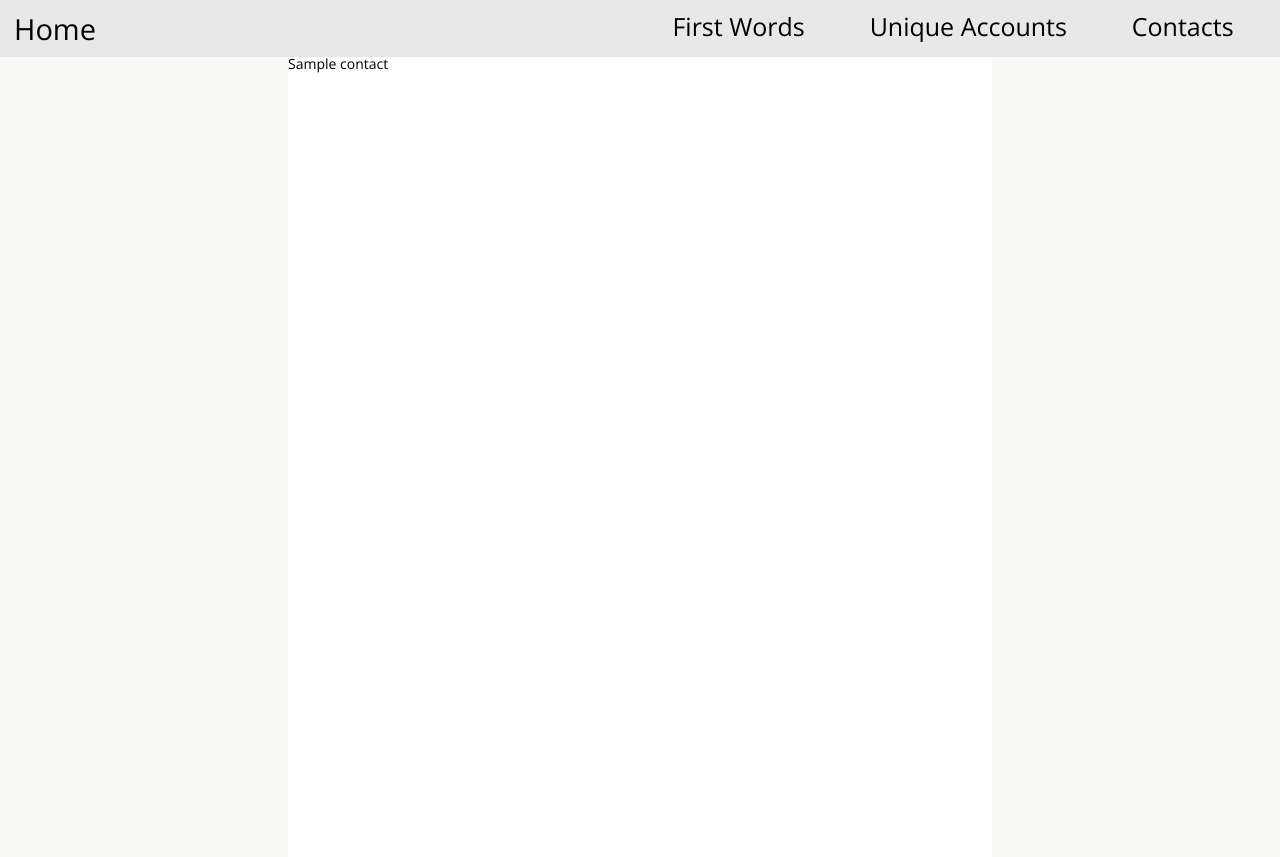
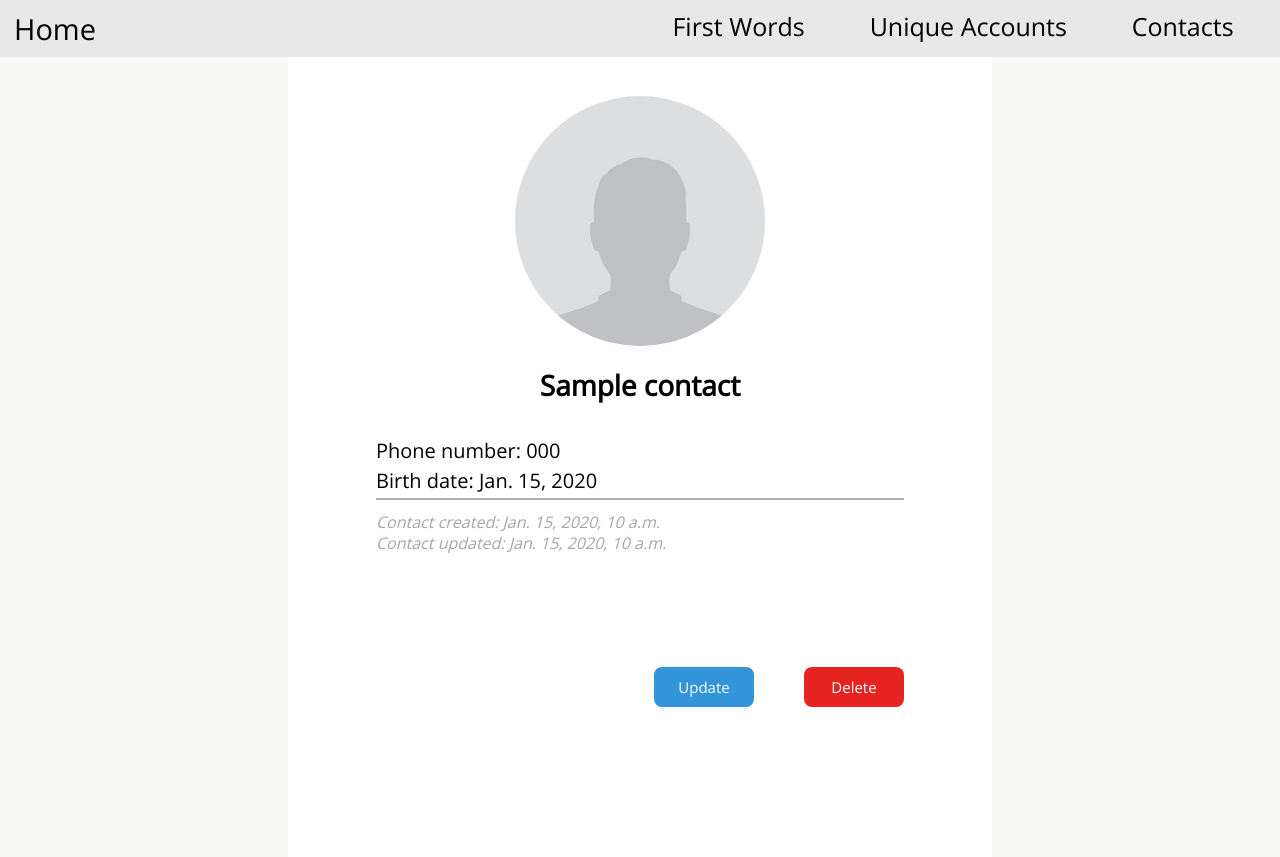
Before and after one commit to hillel-i-python-pro-i-2022-08-26/django_homework__lukianitca_mykyta, a Django app: page /contacts/detail-contact/1 in a window 1280 px wide. Run offline with Django 4.2, Linux system fonts and the light colour scheme; tables that the repository leaves empty hold one stand-in row (values such as "Sample post").

Commit message:
Detail contact template and styles

```diff
--- a/apps/templates/contacts/detail_contact.html
+++ b/apps/templates/contacts/detail_contact.html
@@ -1,7 +1,39 @@
 {% extends "_helpers/_base.html" %}
+{% load static %}
+
+{% block styles %}
+<link rel="stylesheet" type="text/css" href="{% static "contacts/css/details_contact.css" %}">
+{% endblock %}
 
 {% block content %}
-<div>
-    <h1>{{ contact.contact_name }}</h1>
+<div class="contact-wrapper">
+    <div class="contact-image__container">
+        <img src="{% static "contacts/temp_photo/contact_profile.jpg" %}" alt="contact picture" class="contact-image">
+    </div>
+    <div class="contact-info__container">
+        <div class="contact-title__container">
+            <h1 class="contact-title">{{ contact.contact_name }}</h1>
+        </div>
+        <div class="contact-other__container">
+            <div class="contact-other__main">
+                <p>Phone number: {{ contact.phone_number }}</p>
+                <p>Birth date: {{ contact.birth_date }}</p>
+            </div>
+            <div class="contact-other__time-info">
+                <p>Contact created: {{ contact.created_at }}</p>
+                <p>Contact updated: {{ contact.updated_at }}</p>
+            </div>
+        </div>
+    </div>
+    <div class="buttons__container">
+        <a href="{{ contact.get_update_url }}">
+            <div class="button button-update">Update</div>
+        </a>
+        <a href="{{ contact.get_delete_url }}">
+            <div class="button button-delete">Delete</div>
+        </a>
+    </div>
+
+
 </div>
 {% endblock %}
--- /dev/null
+++ b/static/contacts/css/details_contact.css
@@ -0,0 +1,100 @@
+.contact-wrapper {
+    width: 75%;
+    height: 650px;
+    margin: auto;
+    display: flex;
+    flex-direction: column;
+    align-items: center;
+}
+
+.contact-wrapper:last-child {
+    align-items: end;
+}
+
+.contact-image__container {
+    display: flex;
+    justify-content: center;
+    align-items: center;
+    width: 300px;
+    height: 300px;
+    margin: 1rem auto 0;
+}
+
+.contact-image {
+    width: 250px;
+    border-radius: 50%;
+}
+
+.contact-info__container {
+    width: 100%;
+    flex: 1 1 auto;
+}
+
+.contact-title__container {
+    text-align: center;
+}
+
+.contact-title {
+    font-size: 28px;
+    font-weight: 800;
+}
+
+.contact-other__container {
+    margin-top: 3rem;
+}
+
+.contact-other__main {
+    padding-bottom: 7px;
+    border-bottom: #b0b0b0 2px solid;
+}
+
+.contact-other__main > p {
+    font-size: 20px;
+    margin-top: 10px;
+}
+
+.contact-other__time-info {
+
+    margin-top: 1rem;
+}
+
+.contact-other__time-info > p {
+    font-size: 16px;
+    margin-top: 5px;
+    font-style: italic;
+    color: rgba(145, 141, 141, 0.79);
+}
+
+.buttons__container {
+    display: flex;
+    justify-content: space-between;
+    width: 250px;
+}
+
+.button {
+    color: #fff;
+    width: 100px;
+    height: 40px;
+    font-size: 15px;
+    display: flex;
+    border-radius: 8px;
+    align-items: center;
+    justify-content: center;
+    transition: background-color 0.3s;
+}
+
+.button-update {
+    background: rgb(50, 148, 217);
+}
+
+.button-update:hover {
+    background: rgba(17, 107, 192, 0.88);
+}
+
+.button-delete {
+    background: rgba(228,28,25,0.96);
+}
+
+.button-delete:hover {
+    background: rgba(169,13,28,0.91);
+}
```
